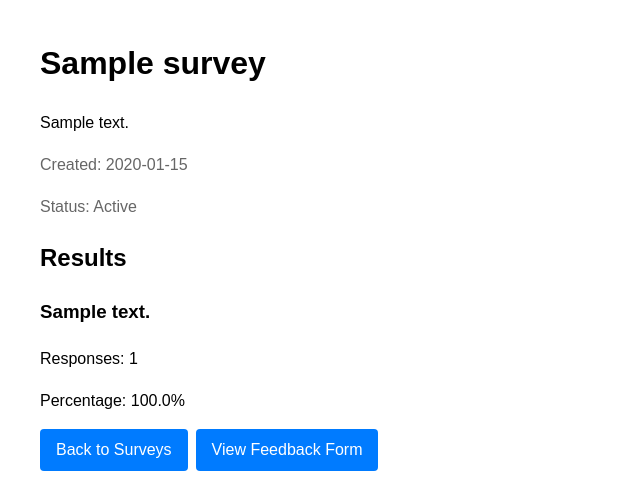
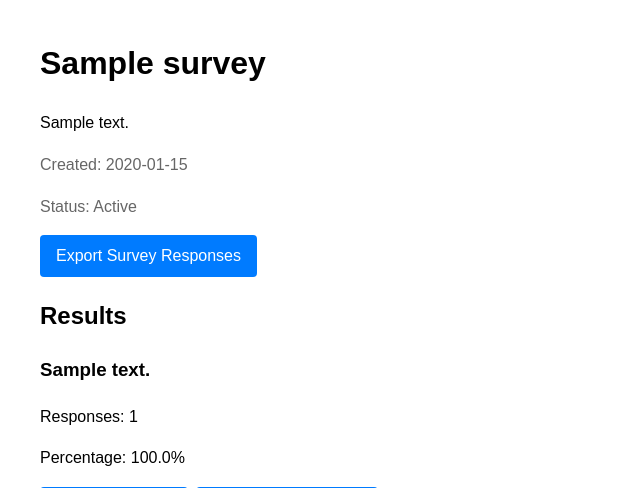
Before and after one commit to 094459/porto-tech-hub-amazon-q-working-app, a Flask app: page /survey/surveys/1 in a window 1280 px wide. Shown: the part 70-558 px from the top of the page, without its empty margins (0-640 px from the left). Run offline with Flask 2, Linux system fonts and the light colour scheme; a user stored in the database is signed in; tables that the repository leaves empty hold one stand-in row (values such as "Sample post").

Commit message:
survey export

```diff
--- a/routes/survey.py
+++ b/routes/survey.py
@@ -5,12 +5,17 @@ from forms import CreateSurveyForm, SurveyResponseForm
 from models.database import db
 from models.survey import Survey
 from . import survey_bp
+from flask import send_file
+import csv
+from io import StringIO, BytesIO
+from datetime import datetime
 
 @survey_bp.route('/surveys')
 @login_required
 def list():
-    surveys = Survey.query.filter_by(user_id=current_user.user_id).all()
-    return render_template('survey/list.html', surveys=surveys)
+    user_surveys = Survey.query.filter_by(user_id=current_user.user_id).all()
+    active_surveys = Survey.query.filter_by(is_active=True).all()
+    return render_template('survey/list.html', user_surveys=user_surveys, active_surveys=active_surveys)
 
 @survey_bp.route('/surveys/create', methods=['GET', 'POST'])
 @login_required
@@ -64,8 +69,97 @@ def feedback(survey_id):
         )
         db.session.add(response)
         db.session.commit()
-
         flash('Thank you for your feedback!', 'success')
         return redirect(url_for('main.index'))
 
     return render_template('survey/feedback.html', survey=survey, form=form)
+
+# @survey_bp.route('/surveys/<int:survey_id>/export')
+# @login_required
+# def export(survey_id):
+#     survey = Survey.query.get_or_404(survey_id)
+
+#     # Check if the user is authorized to export this survey
+#     if survey.user_id != current_user.user_id:
+#         abort(403)
+
+#     # Create a StringIO object to write CSV data
+#     si = StringIO()
+#     writer = csv.writer(si)
+
+#     # Write headers
+#     writer.writerow(['Response ID', 'Email', 'Selected Option', 'Submission Date'])
+
+#     # Write survey response data
+#     for response in survey.responses:
+#         option = SurveyOption.query.get(response.option_id)
+#         writer.writerow([
+#             response.response_id,
+#             response.respondent_email,
+#             option.option_text,
+#             response.response_date.strftime('%Y-%m-%d %H:%M:%S')
+#         ])
+
+#     # Get the value and encode it
+#     output = si.getvalue().encode('utf-8')
+#     si.close()
+
+#     # Create a BytesIO object
+#     bio = BytesIO()
+#     bio.write(output)
+#     bio.seek(0)  # Move the cursor to the beginning of the BytesIO object
+
+#     return send_file(
+#         bio,
+#         mimetype='text/csv',
+#         as_attachment=True,
+#         download_name=f'survey_{survey_id}_responses_{datetime.now().strftime("%Y%m%d")}.csv'
+#     )
+@survey_bp.route('/surveys/<int:survey_id>/export')
+@login_required
+def export(survey_id):
+    survey = Survey.query.get_or_404(survey_id)
+
+    # Check if the user is authorized to export this survey
+    if survey.user_id != current_user.user_id:
+        abort(403)
+
+    # Create a StringIO object to write CSV data
+    si = StringIO()
+    writer = csv.writer(si)
+
+    # Write headers with additional survey information columns
+    writer.writerow([
+        'Survey ID', 'Survey Title', 'Survey Description', 'Survey Status',
+        'Response ID', 'Email', 'Selected Option', 'Submission Date'
+    ])
+
+    # Write survey response data including survey details in each row
+    for response in survey.responses:
+        option = SurveyOption.query.get(response.option_id)
+        writer.writerow([
+            survey.survey_id,
+            survey.title,
+            survey.description,
+            'Active' if survey.is_active else 'Inactive',
+            response.response_id,
+            response.respondent_email,
+            option.option_text,
+            response.response_date.strftime('%Y-%m-%d %H:%M:%S')
+        ])
+
+    # Get the value and encode it
+    output = si.getvalue().encode('utf-8')
+    si.close()
+
+    # Create a BytesIO object
+    bio = BytesIO()
+    bio.write(output)
+    bio.seek(0)  # Move the cursor to the beginning of the BytesIO object
+
+    return send_file(
+        bio,
+        mimetype='text/csv',
+        as_attachment=True,
+        download_name=f'survey_{survey.title}_{datetime.now().strftime("%Y%m%d")}.csv'
+    )
--- a/templates/survey/view.html
+++ b/templates/survey/view.html
@@ -11,6 +11,13 @@
         <p>Created: {{ survey.created_at.strftime('%Y-%m-%d') }}</p>
         <p>Status: {{ 'Active' if survey.is_active else 'Inactive' }}</p>
     </div>
+
+    {% if current_user.is_authenticated and survey.user_id == current_user.user_id %}
+        <a href="{{ url_for('survey.export', survey_id=survey.survey_id) }}" class="btn btn-primary">
+            Export Survey Responses
+        </a>
+    {% endif %}
+
 
     <h2>Results</h2>
     {% if survey.responses %}
```
